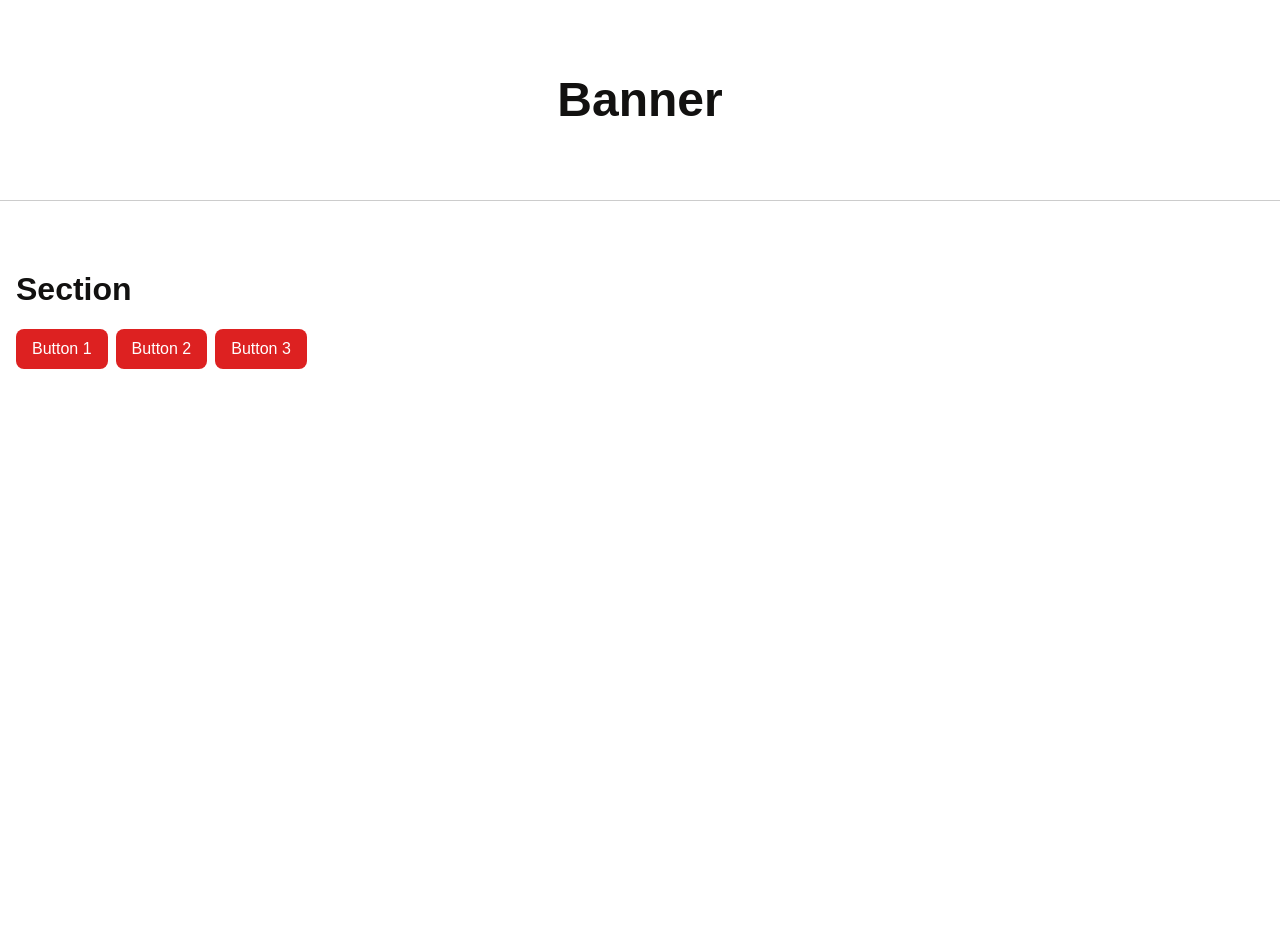
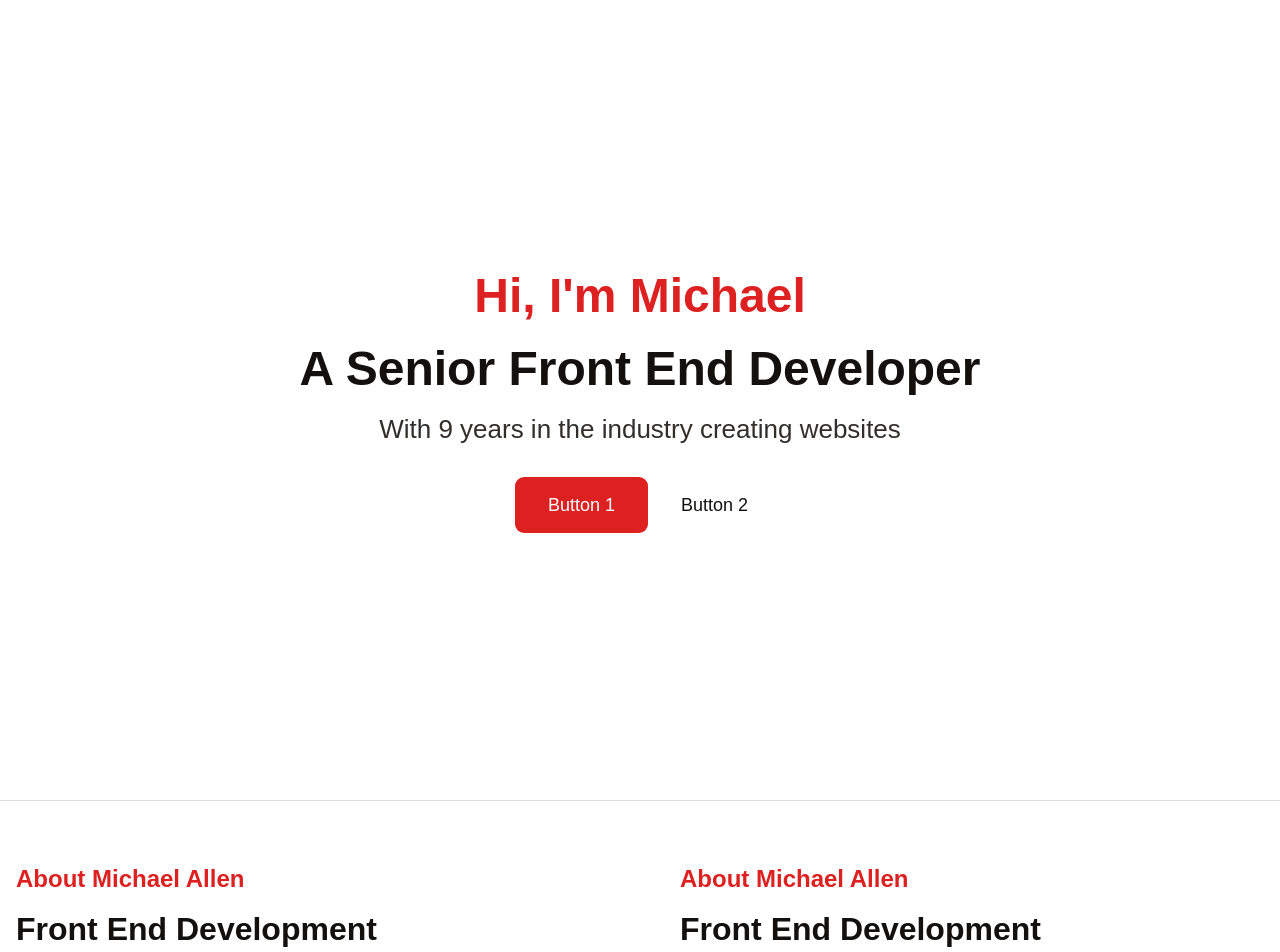
Before and after one commit to uplord/nextjs, a Next.js app: page / in a window 1280 px wide. Shown: the top 952 px of the page. Before the commit the page ends 800 px from the top, so only its background shows below. Built offline with nearby package versions, Linux system fonts and the light colour scheme.

Commit message:
components

```diff
--- a/src/components/banner/index.js
+++ b/src/components/banner/index.js
@@ -1,10 +1,20 @@
+import Buttons from '../buttons';
 import "./style.scss";
 
 export default function Banner() {
+  const buttons = [
+    { title: "Button 1", link: "/", class: "primary large" },
+    { title: "Button 2", link: "/", class: "link large" },
+  ];
+
   return (
     <section className="banner">
       <div className="container">
-        <h1>Banner</h1>
+        <div className="text text-center items-center">
+          <h1><span className="primary block">Hi, I'm Michael</span>A Senior Front End Developer</h1>
+          <h2>With 9 years in the industry creating websites</h2>
+          <Buttons data={buttons} align="center" />
+        </div>
       </div>
     </section>
   )
--- a/src/components/banner/style.scss
+++ b/src/components/banner/style.scss
@@ -1,21 +1,49 @@
 .banner {
-  padding: 3rem 0;
   text-align: center;
   border-bottom: 1px solid var(--border-color);
-  transition: all .3s ease;
 
-  @media (min-width: 768px) {
-    padding: 4rem 0;
+  .text {
+    display: flex;
+    flex-direction: column;
+    justify-content: center;
+    gap: 1rem;
+    padding: 3rem 0;
+    height: 640px;
+    transition: all .3s ease;
+
+    @media (min-width: 768px) {
+      padding: 4rem 0;
+      height: 800px;
+    }
   }
 
   h1 {
     color: var(--heading-color);
-    font-size: 2rem;
+    font-size: 1.5rem;
     font-weight: bold;
     transition: all .3s ease;
 
     @media (min-width: 768px) {
       font-size: 3rem;
     }
+
+    span {
+      margin-bottom: 1rem;
+    }
+  }
+
+  h2 {
+    color: var(--text-color);
+    font-size: 1.125rem;
+    font-weight: 500;
+    transition: all .3s ease;
+
+    @media (min-width: 768px) {
+      font-size: 1.625rem;
+    }
+  }
+
+  .buttons {
+    margin-top: 1rem;
   }
 }
--- a/src/components/button/index.js
+++ b/src/components/button/index.js
@@ -2,7 +2,7 @@ import "./style.scss";
 
 export default function Button({ data }) {
   return (
-    <a href={data.link} className="button">
+    <a href={data.link} className={`button ${data.class}`}>
       {data.title}
     </a>
   )
--- a/src/components/button/style.scss
+++ b/src/components/button/style.scss
@@ -2,8 +2,46 @@
   display: inline-flex;
   align-items: center;
   justify-content: center;
-  background: var(--primary-color);
-  color: var(--primary-color-text);
-  padding: 0.5rem 1rem;
+  padding: 0.5rem 1.5rem;
+  height: 46px;
   border-radius: 0.5em;
+  border: 1px solid transparent;
+  transition: all .3s ease;
+
+  &.large {
+    font-size: 1.125rem;
+    padding: 0.75rem 2rem;
+    height: 56px;
+  }
+
+  &.primary {
+    background: var(--primary-color);
+    color: var(--primary-color-text);
+
+    &:hover {
+      background: var(--primary-color-hover);
+    }
+  }
+
+  &.secondary {
+    background: var(--secondary-color);
+    color: var(--secondary-color-text);
+
+    &:hover {
+      background: var(--secondary-color-hover);
+    }
+  }
+
+  &.link {
+    color: var(--heading-color);
+    padding: 0.5rem 1rem;
+
+    &.large {
+      padding: 0.75rem 1rem;
+    }
+
+    &:hover {
+      text-decoration: underline;
+    }
+  }
 }
--- a/src/components/buttons/index.js
+++ b/src/components/buttons/index.js
@@ -1,10 +1,10 @@
 import Button from '../button';
 import "./style.scss";
 
-export default function Buttons(data) {
+export default function Buttons({ data, align }) {
   return (
-    <div className="buttons">
-      {data.data.map((button, index) => (
+    <div className={`buttons justify-${align}`}>
+      {data.map((button, index) => (
         <Button key={index} data={button} />
       ))}
     </div>
--- a/src/components/buttons/style.scss
+++ b/src/components/buttons/style.scss
@@ -1,5 +1,6 @@
 .buttons {
+  width: 100%;
   display: flex;
   flex-wrap: wrap;
-  gap: 0.5rem;
+  gap: 1rem;
 }
--- a/src/components/section/index.js
+++ b/src/components/section/index.js
@@ -4,17 +4,25 @@ import "./style.scss";
 export default function Section() {
 
   const buttons = [
-    { title: "Button 1", link: "/" },
-    { title: "Button 2", link: "/" },
-    { title: "Button 3", link: "/" },
+    { title: "Button 1", link: "/", class: "primary" },
   ];
 
   return (
     <section className="section">
       <div className="container">
-        <div className="text">
-          <h2>Section</h2>
-          <Buttons data={buttons} />
+        <div className="content">
+          <div className="text text-left items-start">
+            <h2>About Michael Allen</h2>
+            <h3>Front End Development</h3>
+            <p>I'm an experienced Front End Developer with excellent collaboration, organization, and teamwork skills. Passionate about developing in HTML, CSS, and JavaScript and always open to exploring new technologies. Over the last 8 years, I've worked with various clients, helping me hone my analytical, debugging, and problem-solving skills to create exceptional websites.</p>
+            <Buttons data={buttons} align="start" />
+          </div>
+          <div className="text text-left items-start">
+            <h2>About Michael Allen</h2>
+            <h3>Front End Development</h3>
+            <p>I'm an experienced Front End Developer with excellent collaboration, organization, and teamwork skills. Passionate about developing in HTML, CSS, and JavaScript and always open to exploring new technologies. Over the last 8 years, I've worked with various clients, helping me hone my analytical, debugging, and problem-solving skills to create exceptional websites.</p>
+            <Buttons data={buttons} align="start" />
+          </div>
         </div>
       </div>
     </section>
--- a/src/components/section/style.scss
+++ b/src/components/section/style.scss
@@ -1,13 +1,38 @@
 .section {
+
+  .content {
+    display: grid;
+    align-items: center;
+    gap: 1.5rem;
+
+    @media (min-width: 768px) {
+      grid-template-columns: repeat(2, minmax(0, 1fr));
+      gap: 2rem;
+    }
+
+    @media (min-width: 1024px) {
+      gap: 5rem;
+    }
+  }
 
   .text {
     display: flex;
     flex-direction: column;
-    align-items: flex-start;
     gap: 1rem;
   }
 
   h2 {
+    color: var(--primary-color);
+    font-size: 1.25rem;
+    font-weight: bold;
+    transition: all .3s ease;
+
+    @media (min-width: 768px) {
+      font-size: 1.5rem;
+    }
+  }
+
+  h3 {
     color: var(--heading-color);
     font-size: 1.5rem;
     font-weight: bold;
@@ -17,4 +42,8 @@
       font-size: 2rem;
     }
   }
+
+  p {
+    font-size: 1.125rem;
+  }
 }
--- a/src/styles/globals.scss
+++ b/src/styles/globals.scss
@@ -1,16 +1,21 @@
 :root {
   --primary-color: #dd2121;
+  --primary-color-hover: #b01a1a;
   --primary-color-text: #fff;
+
+  --secondary-color: #333;
+  --secondary-color-hover: #111;
+  --secondary-color-text: #fff;
 
   --background-color: #fff;
   --heading-color: #121110;
   --text-color: #312e2c;
-  --border-color: #ccc;
+  --border-color: #ddd;
 
   &.dark {
-    --background-color: #171717;
+    --background-color: #0d0d0d;
     --heading-color: #fff;
     --text-color: #bdc1c6;
-    --border-color: #4d5361;
+    --border-color: #2b2b2b;
   }
 }
--- a/src/styles/normalize.scss
+++ b/src/styles/normalize.scss
@@ -69,6 +69,7 @@ h5,
 h6 {
   font-size: inherit;
   font-weight: inherit;
+  line-height: 1.2;
 }
 
 /*
--- a/src/styles/utilities.scss
+++ b/src/styles/utilities.scss
@@ -17,3 +17,59 @@ main {
   margin: 0 auto;
   padding: 0 1rem;
 }
+
+.text-left {
+  text-align: left;
+}
+
+.text-center {
+  text-align: center;
+}
+
+.text-right {
+  text-align: right;
+}
+
+.items-start {
+  align-items: flex-start;
+}
+
+.items-center {
+  align-items: center;
+}
+
+.items-end {
+  align-items: flex-end;
+}
+
+
+.justify-start {
+  justify-content: flex-start;
+}
+
+.justify-center {
+  justify-content: center;
+}
+
+.justify-end {
+  justify-content: flex-end;
+}
+
+.block {
+  display: block;
+}
+
+.flex {
+  display: flex;
+}
+
+span {
+
+  &.primary {
+    color: var(--primary-color);
+  }
+
+  &.secondary {
+    color: var(--secondary-color);
+  }
+}
```
